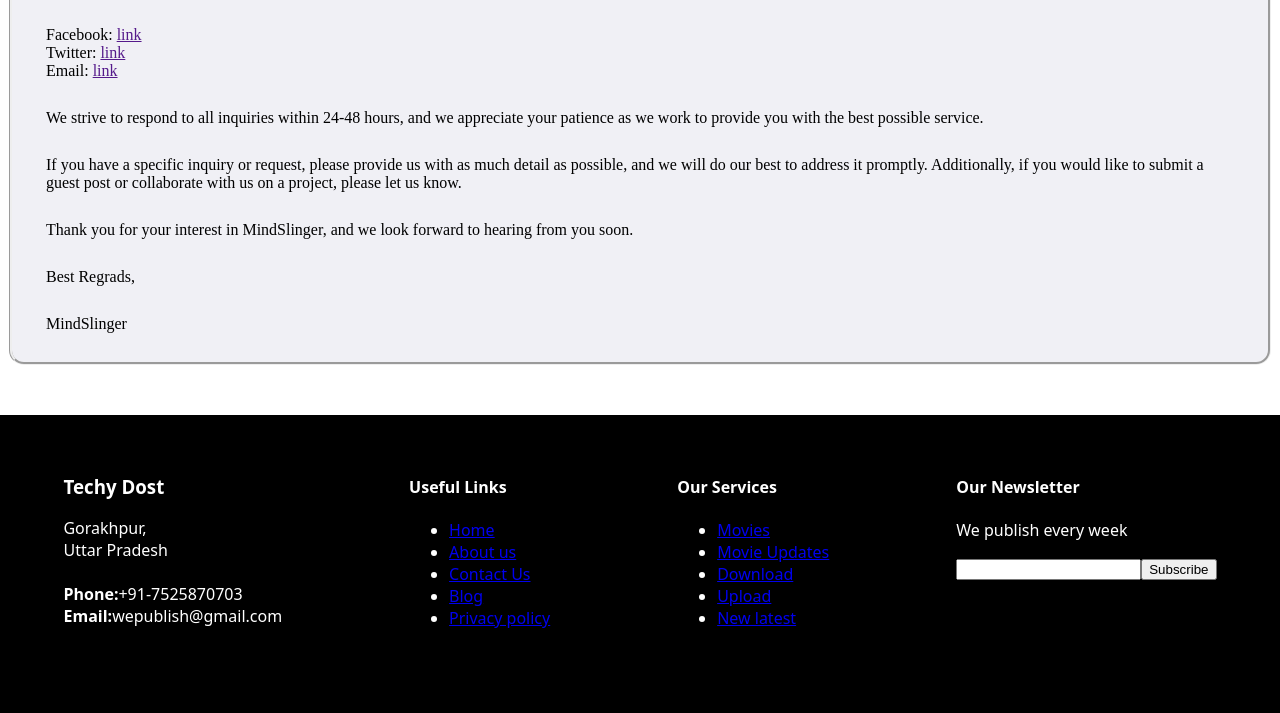
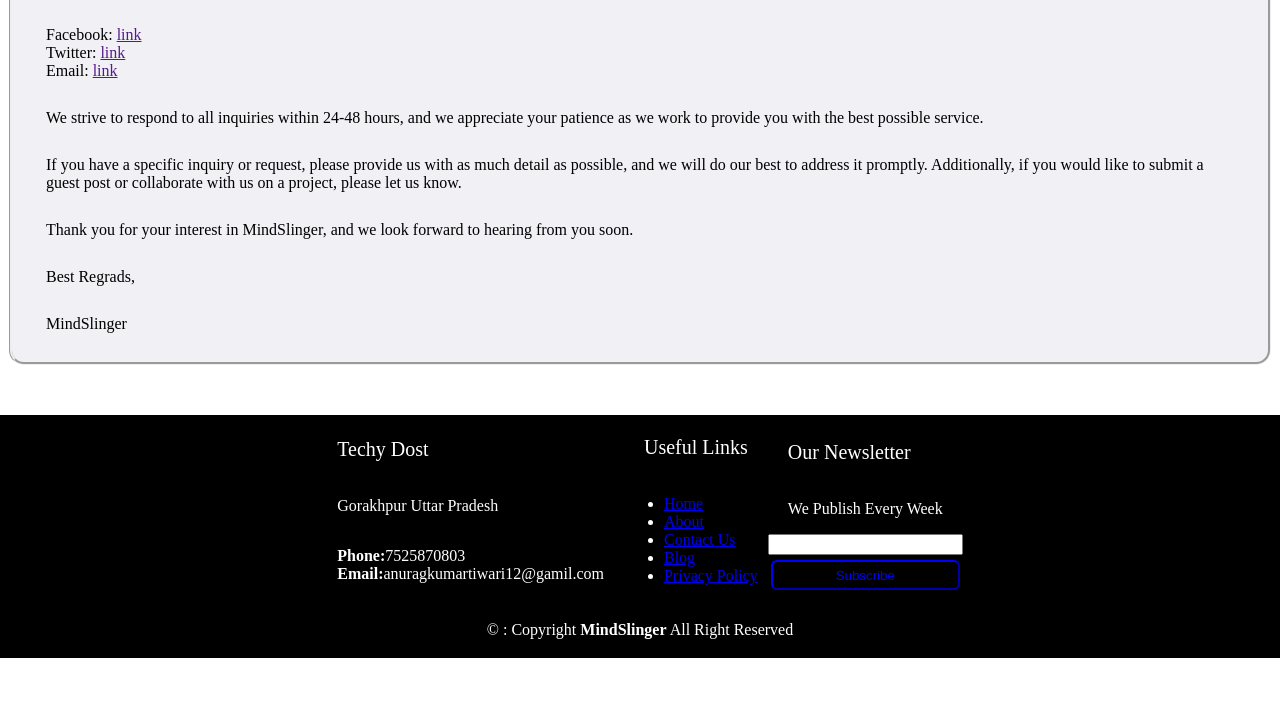
Before and after one commit to mindslinger/mindslinger.github.io, a plain HTML site: page index.html in a window 1280 px wide. Shown: the part 2258-2971 px from the top of the page. After the commit the page ends 2916 px from the top, so only its background shows below. Drawn offline with Linux system fonts and the light colour scheme.

Commit message:
footer adjusted

```diff
--- a/index.html
+++ b/index.html
@@ -193,7 +193,7 @@
   </section>
   <!-- contact us section ends here -->
 
-
+<!--
   <footer id="footer">
     <div class="footer-top">
       <div class="container">
@@ -258,17 +258,49 @@
         &copy; Copyright <strong><span>MindSlinger</span></strong>. All Rights Reserved
       </div>
       <div class="credits">
-        <!-- All the links in the footer should remain intact. -->
-        <!-- You can delete the links only if you purchased the pro version. -->
-        <!-- Licensing information: https://bootstrapmade.com/license/ -->
-        <!-- Purchase the pro version with working PHP/AJAX contact form: https://bootstrapmade.com/groovin-free-bootstrap-theme/ -->
+        All the links in the footer should remain intact.
+        You can delete the links only if you purchased the pro version.
+        Licensing information: https://bootstrapmade.com/license/
+        Purchase the pro version with working PHP/AJAX contact form: https://bootstrapmade.com/groovin-free-bootstrap-theme/
 
       </div>
     </div>
-  </footer><!-- End Footer -->
+  </footer>End Footer -->
+
+<footer>
+  <div class="foot_div"></div>
+  <div>
+
+    <p class="foot">Techy Dost</p>
+    <p>Gorakhpur Uttar Pradesh</p>
+    <p><b>Phone:</b>7525870803
+    <br>
+    <b>Email:</b>anuragkumartiwari12@gamil.com
+  </p>
+  </div>
+  <div>
+    <p class="foot">Useful Links</p>
+    <ul>
+      <li><a href="#">Home</a></li>
+      <li><a href="#about">About</a></li>
+      <li><a href="#contact">Contact Us</a></li>
+      <li><a href="#blog">Blog</a></li>
+      <li><a href="#">Privacy Policy</a></li>
+    </ul>
+  </div>
+  <div>
+    <p class="foot">Our Newsletter</p>
+    <p>We Publish Every Week</p>
+    <input type="text" name="" id="">
+    <button>Subscribe</button>
+  </div>
 
 
+</footer>
+<div class="anurag">
 
+    <p>&copy : Copyright <b>MindSlinger</b> All Right Reserved</p>
+  </div>
 </body>
 
 </html>
--- a/style.css
+++ b/style.css
@@ -116,3 +116,60 @@ body{
     padding: 50px;
     font-size: larger;
 }
+footer{
+  background-color: black;
+  display: flex;
+  justify-content: center;
+  flex-direction: row;
+  padding: 1px 0px;
+  overflow: auto;
+
+}
+footer div{
+  /* padding-left: 20px; */
+  display: flex;
+  flex-direction: column;
+  justify-content: center;
+  text-align: left;
+  overflow: auto;
+}
+.foot{
+  color: white;
+  padding: 0px 20px;
+  font-size: 20px;
+}
+footer p{
+
+  padding: 0px 20px;
+  color: white;
+}
+footer ul{
+  color: white;
+  /* padding: 0p; */
+
+}
+button{
+  color: blue;
+  background-color: black;
+  border-radius: 6px;
+  border-color: blue;
+  margin: 5px 3px;
+  height: 30px;
+}
+button:hover{
+  color: white;
+  background-color: blue;
+}
+.anurag{
+  background-color: black;
+  flex: none;
+  padding: 3px 3px;
+
+}
+
+.anurag p{
+  color: white;
+
+  text-align: center;
+  background-color: black;
+}
```
Also changed, not shown: new.txt (deleted).
